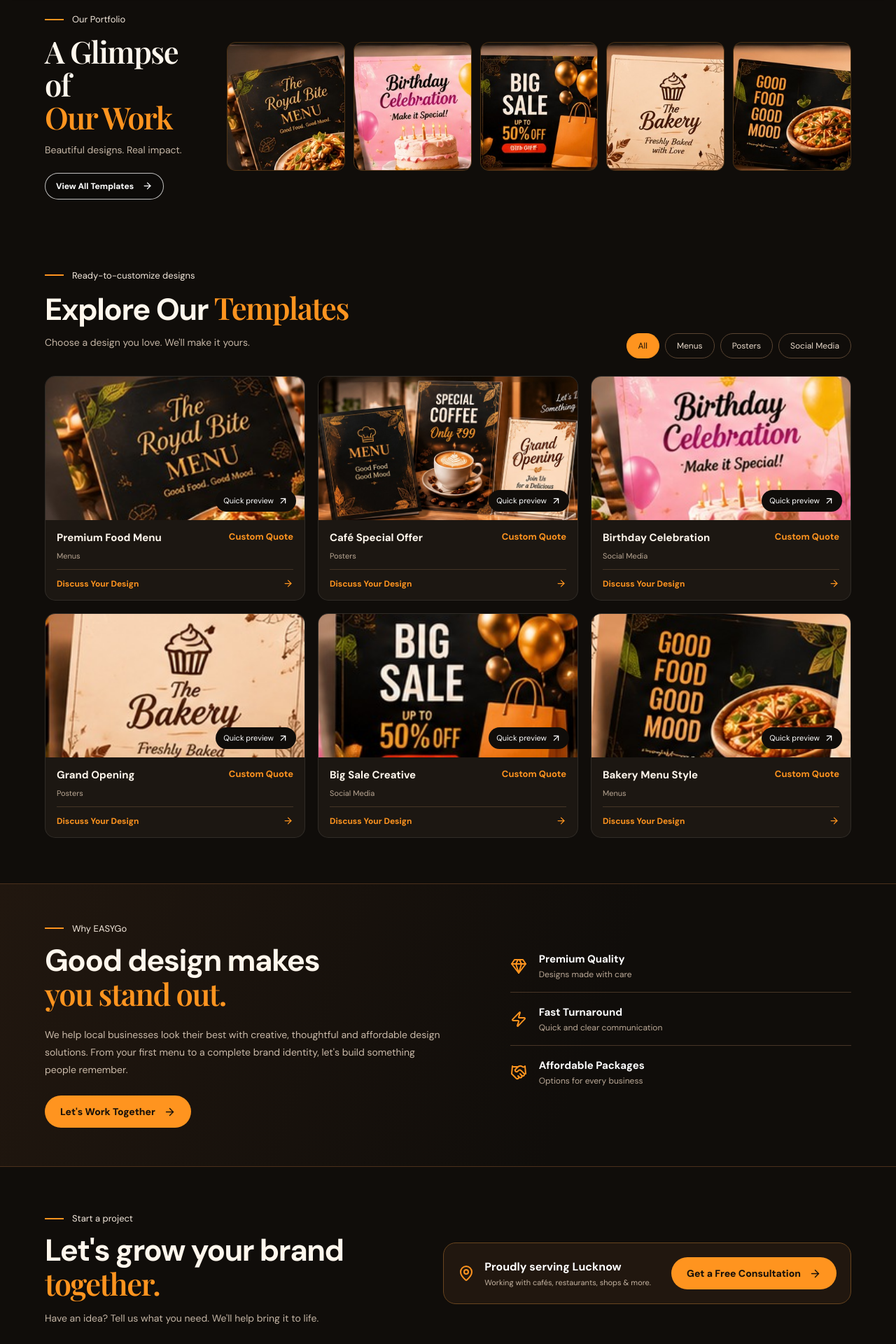
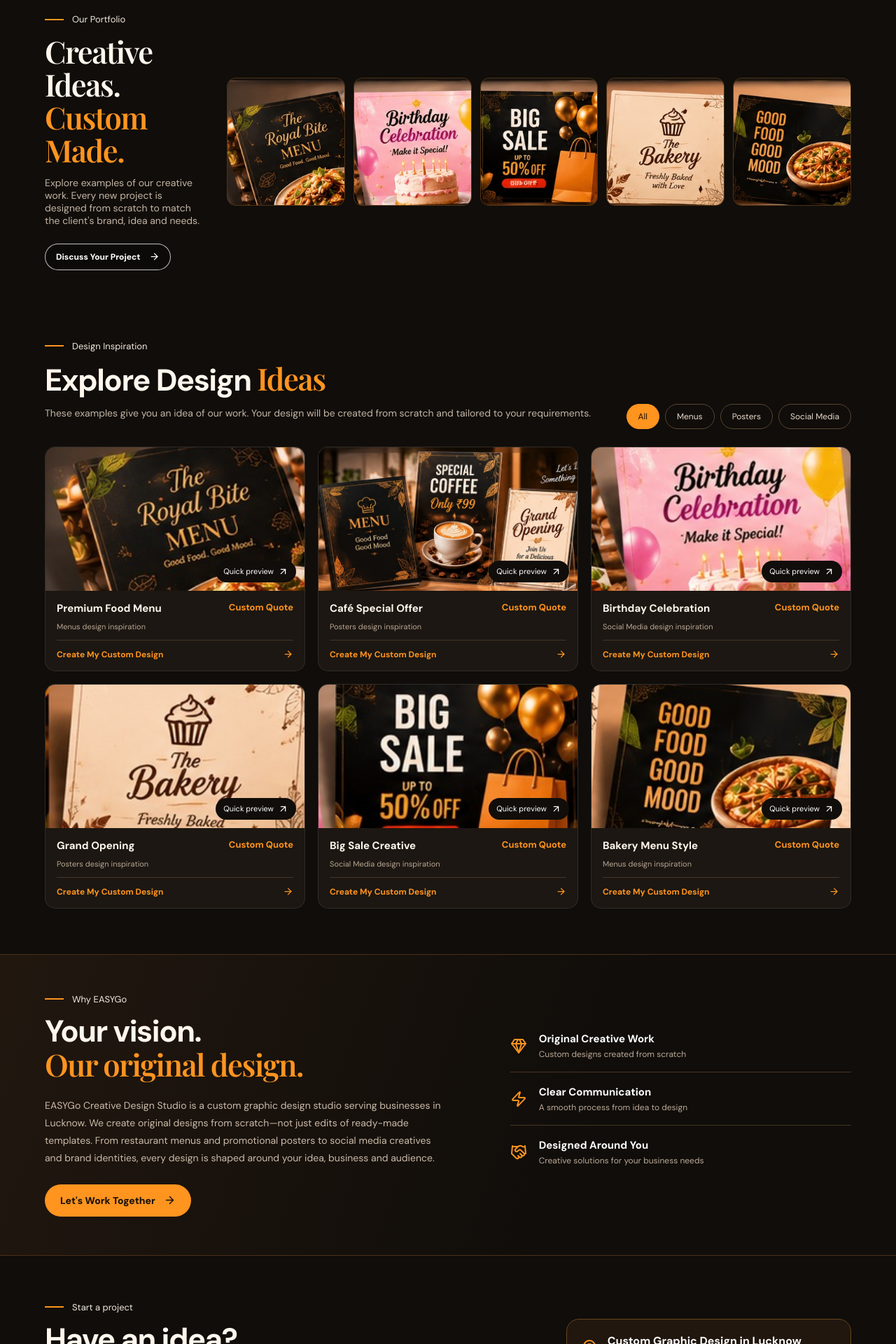
Before and after one commit to VanshitTiwari/easygo-creative-studio, a React (Vite) app: page / in a window 1280 px wide. Shown: the part 760-2680 px from the top of the page at 70% size. Built offline with nearby package versions, Linux system fonts and the light colour scheme; a web font is replaced by a local one.

Commit message:
Improve custom design services and homepage SEO content

```diff
--- a/src/App.jsx
+++ b/src/App.jsx
@@ -28,7 +28,7 @@ function whatsappLink(message = "") {
 
 I visited your website and would like to enquire about your design services.
 
-${message ? `My enquiry: ${message}` : "Please share details about your design services and how we can get started."}
+${message ? `My enquiry: ${message}` : "Please share details about your custom design services and how we can get started."}
 
 Kindly guide me through the next steps.
 
@@ -42,25 +42,25 @@ const services = [
     icon: Utensils,
     title: "Menu Designs",
     sub: "Restaurant & Café Menus",
-    tag: "Food & beverage"
+    tag: "Custom menu design"
   },
   {
     icon: Image,
     title: "Banners & Posters",
     sub: "Promotions & Offers",
-    tag: "Print design"
+    tag: "Custom print design"
   },
   {
     icon: Tag,
     title: "Branding",
     sub: "Logo & Identity",
-    tag: "Brand identity"
+    tag: "Brand identity design"
   },
   {
     icon: Instagram,
     title: "Social Media Designs",
     sub: "Posts & Stories",
-    tag: "Digital creatives"
+    tag: "Social media creatives"
   },
   {
     icon: Store,
@@ -71,8 +71,8 @@ const services = [
   {
     icon: WandSparkles,
     title: "Custom Designs",
-    sub: "Any Idea, We Create!",
-    tag: "Made to order"
+    sub: "Original Designs from Scratch",
+    tag: "Made for your idea"
   }
 ];
 
@@ -80,27 +80,27 @@ const portfolio = [
   {
     image: "/images/portfolio-menu.jpg",
     title: "The Royal Bite",
-    type: "Restaurant menu"
+    type: "Restaurant menu design"
   },
   {
     image: "/images/portfolio-birthday.jpg",
     title: "Birthday Celebration",
-    type: "Event creative"
+    type: "Event creative design"
   },
   {
     image: "/images/portfolio-sale.jpg",
     title: "Big Sale",
-    type: "Retail promotion"
+    type: "Retail promotional design"
   },
   {
     image: "/images/portfolio-bakery.jpg",
     title: "The Bakery",
-    type: "Brand collateral"
+    type: "Brand collateral design"
   },
   {
     image: "/images/portfolio-food.jpg",
     title: "Good Food, Good Mood",
-    type: "Food promotion"
+    type: "Food promotional design"
   }
 ];
 
@@ -197,7 +197,7 @@ export default function App() {
             </a>
 
             <a href="#templates" onClick={closeMenu}>
-              Templates
+              Design Ideas
             </a>
 
             <a href="#about" onClick={closeMenu}>
@@ -212,7 +212,7 @@ export default function App() {
           <a
             className="nav-cta"
             href={whatsappLink(
-              "I would like to discuss a design project. Please guide me."
+              "I would like to discuss a custom design project. Please guide me."
             )}
             target="_blank"
             rel="noreferrer"
@@ -241,19 +241,21 @@ export default function App() {
           </h1>
 
           <p>
-            Premium Design Solutions for Cafés, Restaurants,
+            Custom graphic design for cafés, restaurants, shops
             <br className="desktop" />
-            Shops & More in <strong>Lucknow.</strong>
+            and growing businesses in <strong>Lucknow.</strong>
+            <br />
+            Original designs, thoughtfully created from scratch.
           </p>
 
           <div className="hero-actions">
-            <a className="btn btn-orange" href="#templates">
-              Explore Templates <ArrowRight size={18} />
+            <a className="btn btn-orange" href="#portfolio">
+              Explore Our Designs <ArrowRight size={18} />
             </a>
 
-            <a className="btn btn-outline" href="#portfolio">
+            <a className="btn btn-outline" href="#contact">
               <span className="play">▶</span>
-              Watch Our Work
+              Start a Project
             </a>
           </div>
 
@@ -290,15 +292,18 @@ export default function App() {
           </div>
 
           <h2>
-            A Glimpse of
+            Creative Ideas.
             <br />
-            <em>Our Work</em>
+            <em>Custom Made.</em>
           </h2>
 
-          <p>Beautiful designs. Real impact.</p>
+          <p>
+            Explore examples of our creative work. Every new project is
+            designed from scratch to match the client's brand, idea and needs.
+          </p>
 
-          <a className="btn btn-outline small" href="#templates">
-            View All Templates <ArrowRight size={15} />
+          <a className="btn btn-outline small" href="#contact">
+            Discuss Your Project <ArrowRight size={15} />
           </a>
         </div>
 
@@ -308,8 +313,9 @@ export default function App() {
               className="portfolio-card"
               key={item.title}
               onClick={() => setSelected(item)}
+              aria-label={`Preview ${item.title}`}
             >
-              <img src={item.image} alt={item.title} />
+              <img src={item.image} alt={`${item.title} - ${item.type}`} />
 
               <span>
                 <b>{item.title}</b>
@@ -324,19 +330,22 @@ export default function App() {
         </div>
       </section>
 
-      {/* TEMPLATES */}
+      {/* DESIGN IDEAS */}
       <section className="templates-section section-pad" id="templates">
         <div className="section-heading">
           <div>
             <div className="section-kicker">
-              <i /> Ready-to-customize designs
+              <i /> Design Inspiration
             </div>
 
             <h2>
-              Explore Our <em>Templates</em>
+              Explore Design <em>Ideas</em>
             </h2>
 
-            <p>Choose a design you love. We'll make it yours.</p>
+            <p>
+              These examples give you an idea of our work. Your design will
+              be created from scratch and tailored to your requirements.
+            </p>
           </div>
 
           <div className="filter-row">
@@ -358,8 +367,9 @@ export default function App() {
               <button
                 className="template-image"
                 onClick={() => setSelected(t)}
+                aria-label={`Preview ${t.name}`}
               >
-                <img src={t.image} alt={t.name} />
+                <img src={t.image} alt={`${t.name} design example`} />
                 <span>
                   Quick preview <ArrowUpRight size={15} />
                 </span>
@@ -368,7 +378,7 @@ export default function App() {
               <div className="template-info">
                 <div>
                   <h3>{t.name}</h3>
-                  <small>{t.category}</small>
+                  <small>{t.category} design inspiration</small>
                 </div>
 
                 <b>Custom Quote</b>
@@ -376,13 +386,13 @@ export default function App() {
 
               <a
                 href={whatsappLink(
-                  `I am interested in "${t.name}" (${t.category}). I would like to discuss the pricing and customization options personally. Please share more details.`
+                  `I liked the "${t.name}" (${t.category}) design example on your website. I would like to discuss creating an original design from scratch for my business. Please share the details and quotation.`
                 )}
                 target="_blank"
                 rel="noreferrer"
                 className="template-order"
               >
-                Discuss Your Design <ArrowRight size={15} />
+                Create My Custom Design <ArrowRight size={15} />
               </a>
             </article>
           ))}
@@ -397,16 +407,18 @@ export default function App() {
           </div>
 
           <h2>
-            Good design makes
+            Your vision.
             <br />
-            <em>you stand out.</em>
+            <em>Our original design.</em>
           </h2>
 
           <p>
-            We help local businesses look their best with creative,
-            thoughtful and affordable design solutions. From your first
-            menu to a complete brand identity, let's build something
-            people remember.
+            EASYGo Creative Design Studio is a custom graphic design studio
+            serving businesses in Lucknow. We create original designs from
+            scratch—not just edits of ready-made templates. From restaurant
+            menus and promotional posters to social media creatives and
+            brand identities, every design is shaped around your idea,
+            business and audience.
           </p>
 
           <a className="btn btn-orange" href="#contact">
@@ -418,24 +430,24 @@ export default function App() {
           <div>
             <Gem />
             <span>
-              <b>Premium Quality</b>
-              <small>Designs made with care</small>
+              <b>Original Creative Work</b>
+              <small>Custom designs created from scratch</small>
             </span>
           </div>
 
           <div>
             <Zap />
             <span>
-              <b>Fast Turnaround</b>
-              <small>Quick and clear communication</small>
+              <b>Clear Communication</b>
+              <small>A smooth process from idea to design</small>
             </span>
           </div>
 
           <div>
             <Handshake />
             <span>
-              <b>Affordable Packages</b>
-              <small>Options for every business</small>
+              <b>Designed Around You</b>
+              <small>Creative solutions for your business needs</small>
             </span>
           </div>
         </div>
@@ -449,13 +461,15 @@ export default function App() {
           </div>
 
           <h2>
-            Let's grow your brand
+            Have an idea?
             <br />
-            <em>together.</em>
+            <em>Let's create it.</em>
           </h2>
 
           <p>
-            Have an idea? Tell us what you need. We'll help bring it to life.
+            Looking for a custom poster designer, restaurant menu designer
+            or branding design service in Lucknow? Tell us about your idea.
+            We'll work with you to create an original design from scratch.
           </p>
         </div>
 
@@ -463,14 +477,16 @@ export default function App() {
           <MapPin />
 
           <div>
-            <b>Proudly serving Lucknow</b>
-            <small>Working with cafés, restaurants, shops & more.</small>
+            <b>Custom Graphic Design in Lucknow</b>
+            <small>
+              Serving cafés, restaurants, shops and growing local businesses.
+            </small>
           </div>
 
           <a
             className="btn btn-orange"
             href={whatsappLink(
-              "I would like to request a free design consultation. Please contact me with further details."
+              "I would like to discuss a custom design project in Lucknow. I need an original design created from scratch. Please guide me through the process and quotation."
             )}
             target="_blank"
             rel="noreferrer"
@@ -489,11 +505,7 @@ export default function App() {
           All rights reserved.
         </span>
 
-        <a
-          href={whatsappLink()}
-          target="_blank"
-          rel="noreferrer"
-        >
+        <a href={whatsappLink()} target="_blank" rel="noreferrer">
           <MessageCircle size={17} />
           Let's talk
         </a>
@@ -511,6 +523,7 @@ export default function App() {
             onClick={(e) => e.stopPropagation()}
             role="dialog"
             aria-modal="true"
+            aria-label="Design preview"
           >
             <button
               className="modal-close"
@@ -534,7 +547,7 @@ export default function App() {
               <a
                 className="btn btn-orange"
                 href={whatsappLink(
-                  `I would like to enquire about ordering or customizing "${selected.name || selected.title}". Please share the details and quotation options.`
+                  `I liked the "${selected.name || selected.title}" design example. I would like to discuss creating a custom design from scratch for my business. Please share the details and quotation.`
                 )}
                 target="_blank"
                 rel="noreferrer"
```
